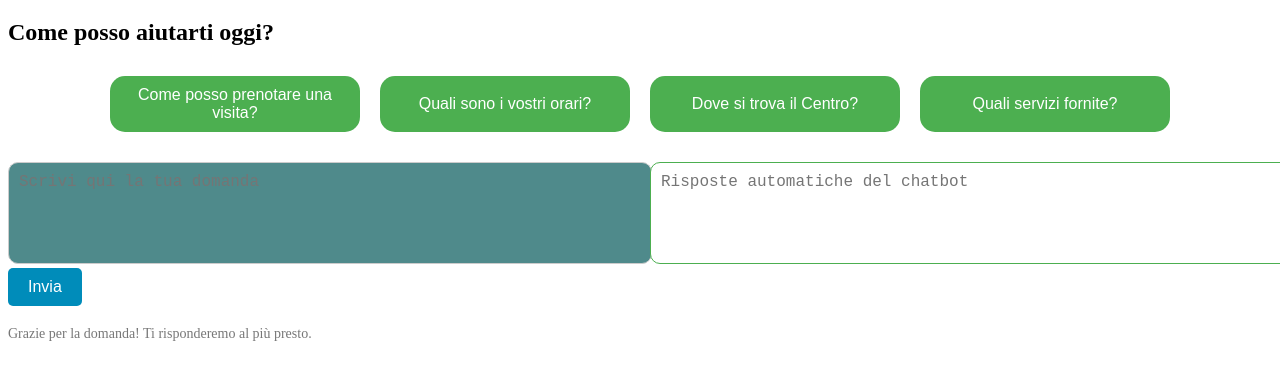
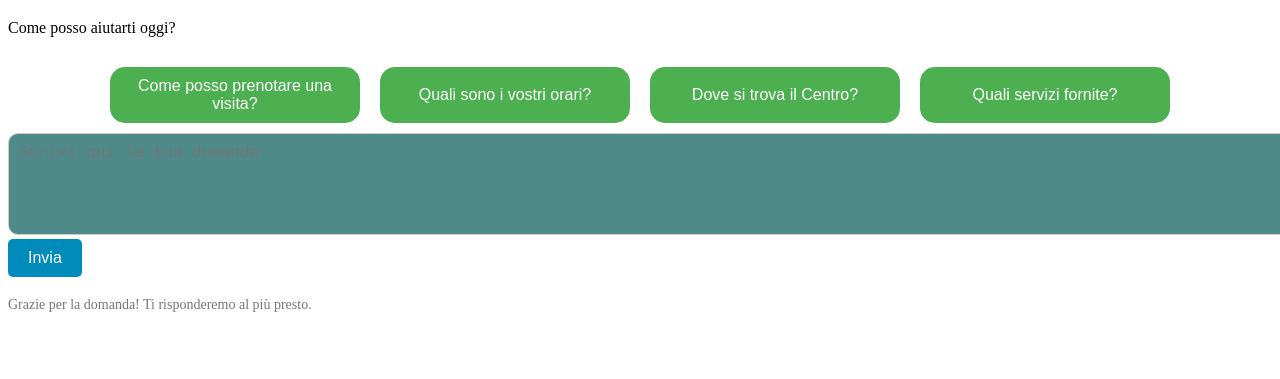
Before and after one commit to RGAdvisor/chatbot-cmvc, a plain HTML site: page index.html in a window 1280 px wide. Shown: the part 61-440 px from the top of the page. Drawn offline with Linux system fonts and the light colour scheme.

Commit message:
index.html

```diff
--- a/index.html
+++ b/index.html
@@ -9,7 +9,7 @@
 <body>
     <div class="container">
         <h1>Benvenuto al Centro Sanitario Valcuvia</h1>
-        <h2>Come posso aiutarti oggi?</h2>
+        <p>Come posso aiutarti oggi?</p>
 
         <div class="button-group">
             <button id="button1" class="button" data-tipo="prenotazione">Come posso prenotare una visita?</button>
@@ -18,17 +18,11 @@
             <button id="button4" class="button" data-tipo="specialita">Quali servizi fornite?</button>
         </div>
 
-        <div class="chat-container">
-            <!-- Domanda dell'utente (a sinistra) -->
-            <div class="user-message">
-                <textarea id="domanda" placeholder="Scrivi qui la tua domanda"></textarea>
-            </div>
+        <div id="chat-container">
+            <!-- La parte dei messaggi utente/chatbot sarà inserita qui dinamicamente -->
+        </div>
 
-            <!-- Risposta del chatbot (a destra) -->
-            <div class="gpt-response">
-                <textarea class="response-box" placeholder="Risposte automatiche del chatbot" readonly></textarea>
-            </div>
-        </div>
+        <textarea id="domanda" placeholder="Scrivi qui la tua domanda"></textarea>
 
         <button class="submit-button">Invia</button>
 
```
